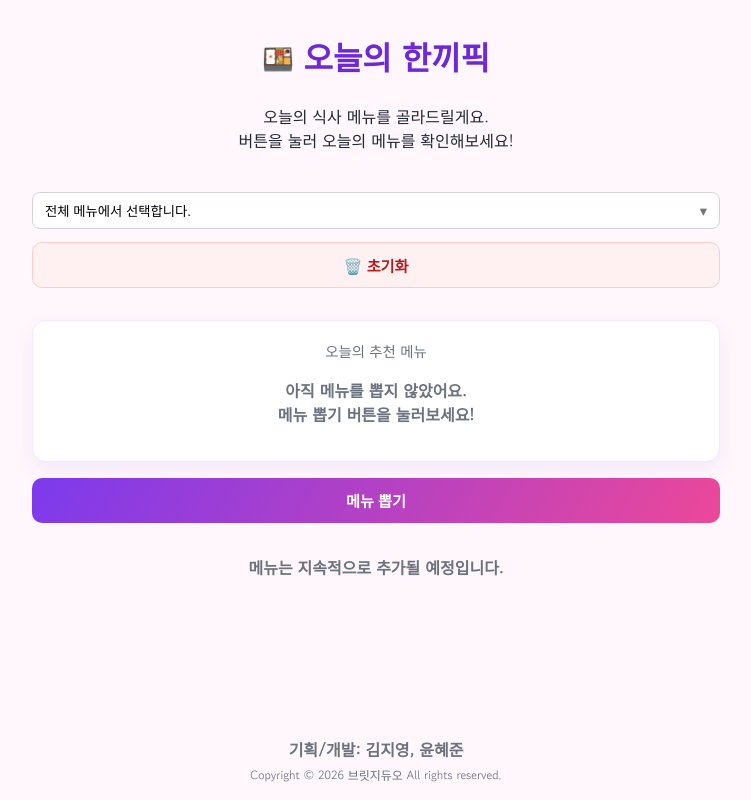
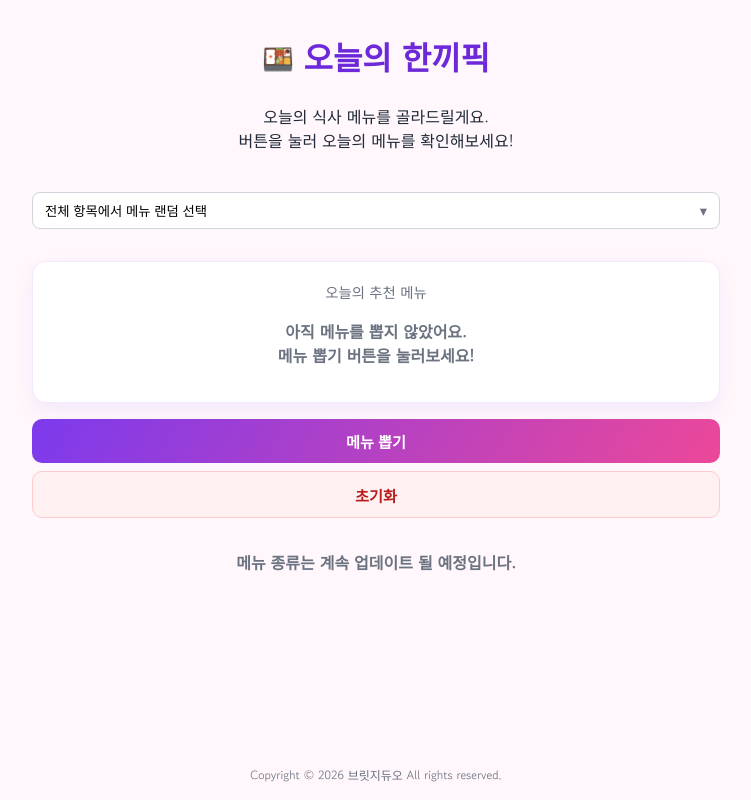
Before and after one commit to jaykim19/lunch_recommendation_app, a Vue app: page / in a window 1280 px wide. Shown: the whole page, without its empty margins (264-1015 px from the left). Built offline with nearby package versions, Linux system fonts and the light colour scheme.

Commit message:
modified the location of reset button and some contents

```diff
--- a/src/styles.css
+++ b/src/styles.css
@@ -19,6 +19,7 @@ li {
 
 .layout {
   min-height: 100vh;
+  min-width: 300px;
   display: flex;
   flex-direction: column;
   max-width: 720px;
@@ -187,6 +188,8 @@ li {
   font-weight: 700;
   transition: transform 0.15s ease, box-shadow 0.15s ease, background 0.15s ease;
   width: 100%;
+  /* 임시 추가 */
+  margin-top: 0.5rem;
 }
 
 .reset-btn:hover {
--- a/src/views/HomeView.vue
+++ b/src/views/HomeView.vue
@@ -12,8 +12,8 @@ const categorySelectRef = ref(null);
 const selectedCategorySet = computed(() => new Set(store.selectedCategories));
 const categorySummary = computed(() =>
   store.selectedCategories.length === 0
-    ? "전체 메뉴에서 선택합니다."
-    : `${store.selectedCategories.length}개 선택`,
+    ? "전체 항목에서 메뉴 랜덤 선택"
+    : `선택된 카테고리에서 메뉴 랜덤 선택 (${store.selectedCategories.length}개)`,
 );
 
 onMounted(() => {
@@ -101,12 +101,14 @@ function onEscapeKeyDown(event) {
         </div>
       </div>
 
-      <button class="ghost-btn reset-btn" @click="store.resetAllStats">🗑️ 초기화</button>
+      <!-- <button class="ghost-btn reset-btn" @click="store.resetAllStats">🗑️ 초기화</button> -->
     </section>
 
     <FoodCard :food="store.currentFood" :emptyMessage="store.emptyMessage" />
 
     <RouletteButton :disabled="!store.hasAvailableFoods" @pick="onPick" />
+
+    <button class="ghost-btn reset-btn" @click="store.resetAllStats">초기화</button>
 
     <ChoiceButtons :disabled="!store.currentFood || !!store.confirmedFood" @confirm="onConfirm" @reject="onReject" />
 
@@ -123,10 +125,10 @@ function onEscapeKeyDown(event) {
         <p v-if="store.recentConfirmedFoods.length === 0" class="placeholder">아직 확정된 메뉴가 없어요.</p>
       </div>
     </details> -->
-    <p class="placeholder">메뉴는 지속적으로 추가될 예정입니다.</p>
+    <p class="placeholder">메뉴 종류는 계속 업데이트 될 예정입니다.</p>
 
     <footer class="app-footer">
-      <p class="creator-text">기획/개발: 김지영, 윤혜준</p>
+      <!-- <p class="creator-text">기획/개발: 김지영, 윤혜준</p> -->
       <p class="copyright-text">Copyright &copy; 2026 브릿지듀오  All rights reserved.</p>
     </footer>
   </main>
```
